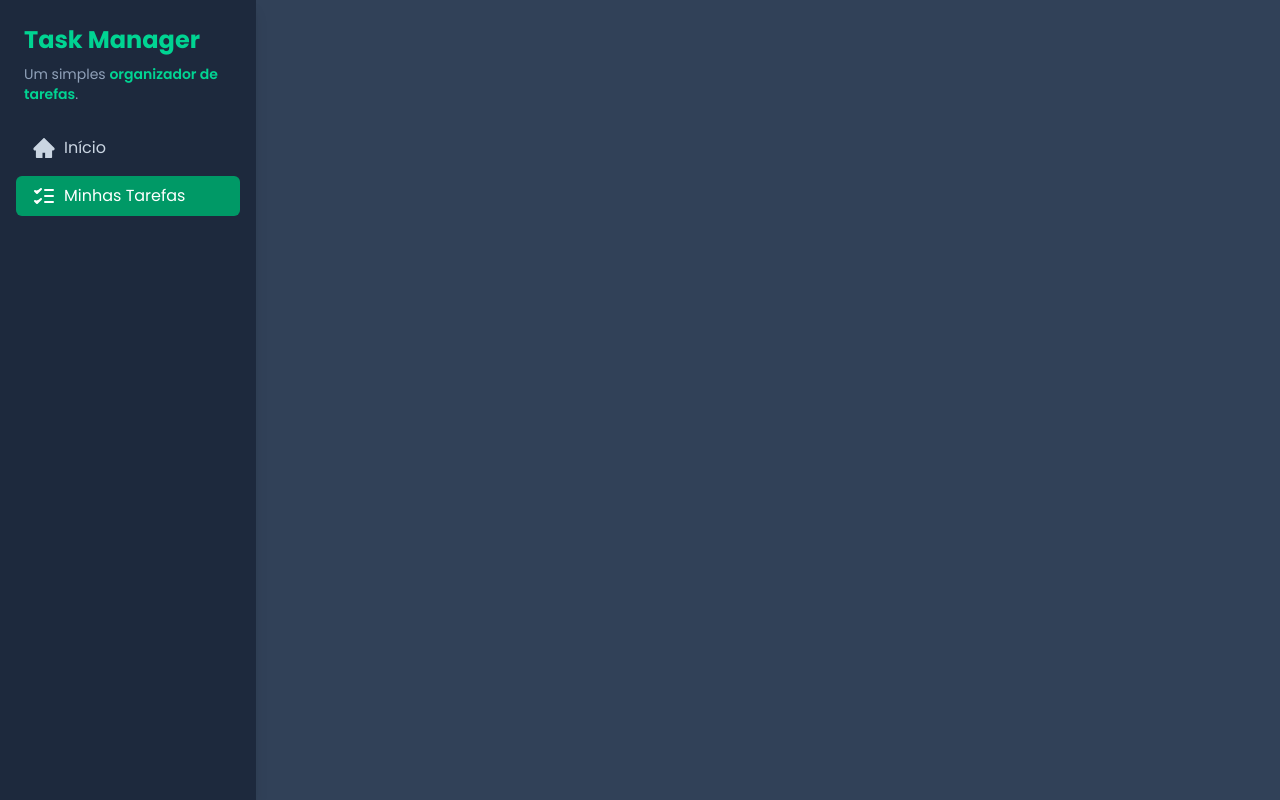
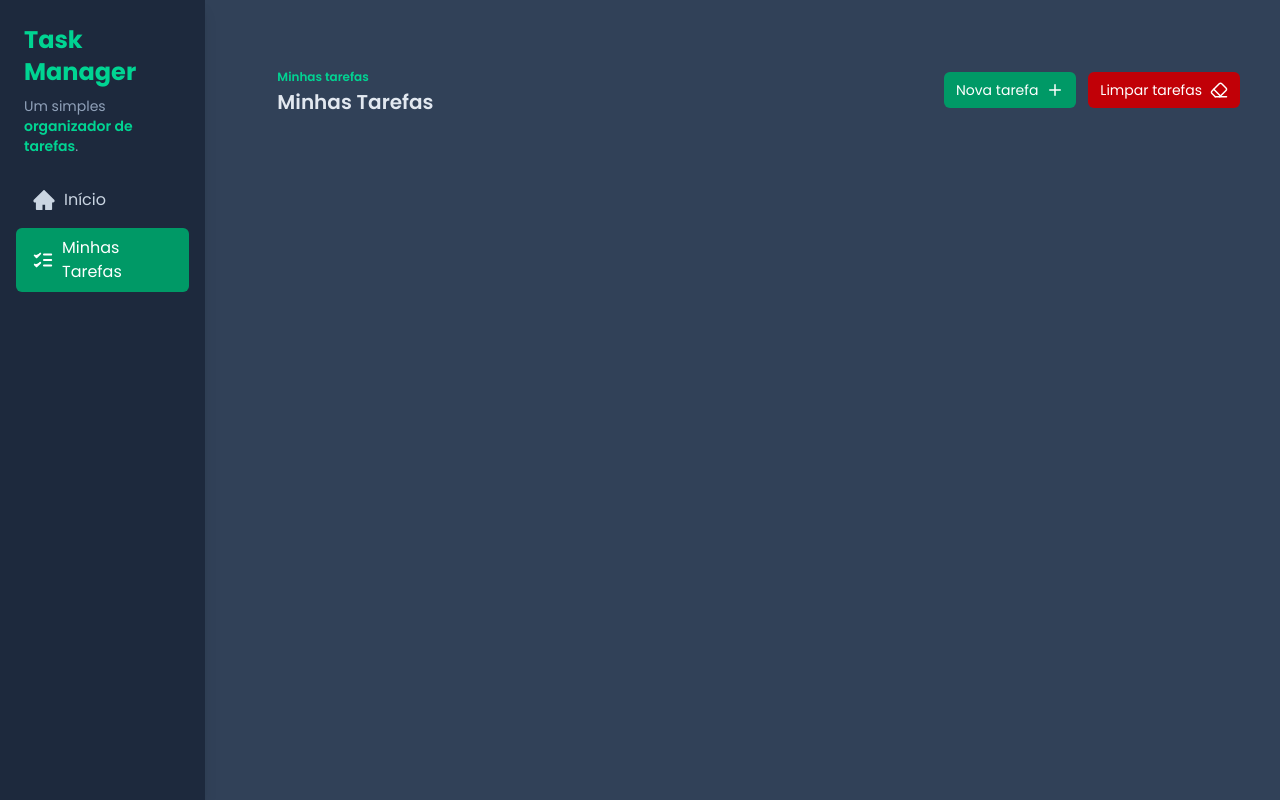
Before and after one commit to SamuelCosta22/task-manager, a React (Vite) app: page / in a window 1280 px wide. Built offline with nearby package versions, Linux system fonts and the light colour scheme.

Commit message:
feat: add initial Task and Button components

```diff
--- a/package.json
+++ b/package.json
@@ -11,6 +11,7 @@
     "prepare": "husky"
   },
   "dependencies": {
+    "lucide-react": "^0.511.0",
     "react": "^19.1.0",
     "react-dom": "^19.1.0"
   },
--- a/src/App.tsx
+++ b/src/App.tsx
@@ -1,7 +1,13 @@
 import { Sidebar } from './components/Sidebar';
+import { Tasks } from './components/Tasks';
 
 function App() {
-  return <Sidebar />;
+  return (
+    <div className="flex gap-8">
+      <Sidebar />
+      <Tasks />
+    </div>
+  );
 }
 
 export default App;
--- /dev/null
+++ b/src/components/Button.tsx
@@ -0,0 +1,22 @@
+interface ButtonProps {
+  children: React.ReactNode;
+  variant?: 'primary' | 'danger';
+}
+
+export const Button = ({ children, variant = 'primary' }: ButtonProps) => {
+  const getVariantClasses = () => {
+    if (variant === 'primary') {
+      return 'bg-emerald-600  hover:bg-emerald-500';
+    } else if (variant === 'danger') {
+      return 'bg-red-700 hover:bg-red-500';
+    }
+  };
+
+  return (
+    <button
+      className={`flex cursor-pointer items-center gap-2 rounded-md px-3 py-2 text-sm text-white transition ${getVariantClasses()}`}
+    >
+      {children}
+    </button>
+  );
+};
--- a/src/components/Sidebar.tsx
+++ b/src/components/Sidebar.tsx
@@ -17,7 +17,7 @@ export const Sidebar = () => {
       </div>
 
       <div className="flex flex-col gap-2 px-4">
-        <SidebarButton variant="default">
+        <SidebarButton>
           <HomeIcon />
           Início
         </SidebarButton>
--- a/src/components/SidebarButton.tsx
+++ b/src/components/SidebarButton.tsx
@@ -1,9 +1,12 @@
 interface SidebarButtonProps {
-  variant: 'default' | 'active';
-  children?: React.ReactNode;
+  children: React.ReactNode;
+  variant?: 'default' | 'active';
 }
 
-export const SidebarButton = ({ variant, children }: SidebarButtonProps) => {
+export const SidebarButton = ({
+  children,
+  variant = 'default',
+}: SidebarButtonProps) => {
   const getVariantClasses = () => {
     if (variant === 'active') {
       return 'bg-emerald-600 text-white hover:bg-emerald-500';
--- /dev/null
+++ b/src/components/Tasks.tsx
@@ -0,0 +1,29 @@
+import { Eraser, PlusIcon } from 'lucide-react';
+import { Button } from './Button';
+
+export const Tasks = () => {
+  return (
+    <div className="w-full px-10 py-16">
+      <div className="flex items-center justify-between">
+        <div>
+          <span className="text-xs font-semibold text-emerald-400">
+            Minhas tarefas
+          </span>
+          <h2 className="text-xl font-semibold text-slate-200">
+            Minhas Tarefas
+          </h2>
+        </div>
+        <div className="flex items-center gap-3">
+          <Button>
+            Nova tarefa
+            <PlusIcon size={18} />
+          </Button>
+          <Button variant="danger">
+            Limpar tarefas
+            <Eraser size={18} />
+          </Button>
+        </div>
+      </div>
+    </div>
+  );
+};
```
Also changed, not shown: 1 other file (tests, documents, lock files or other folders).
